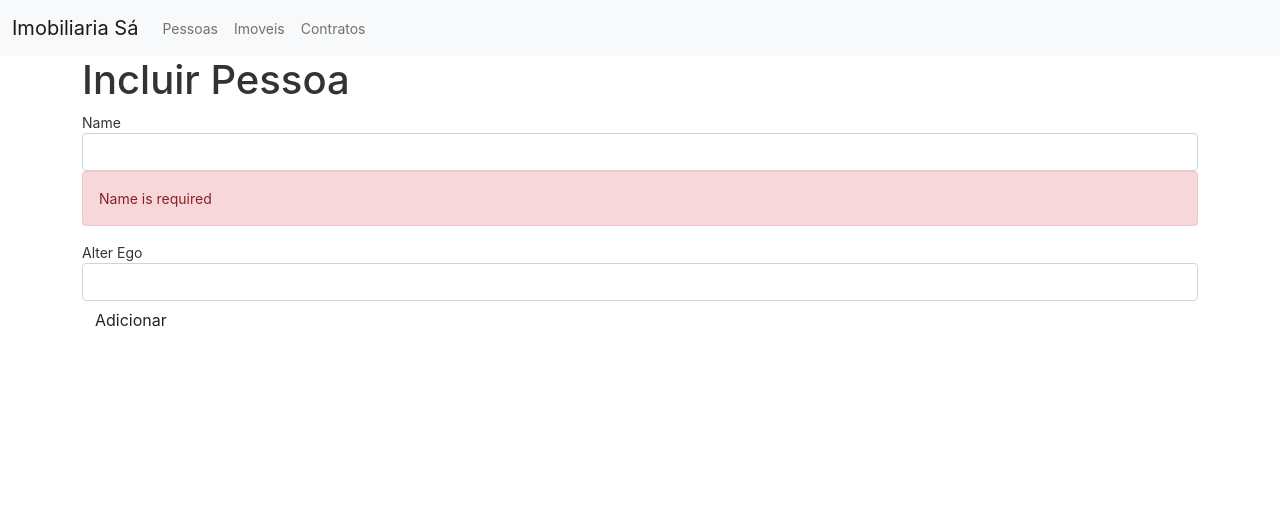
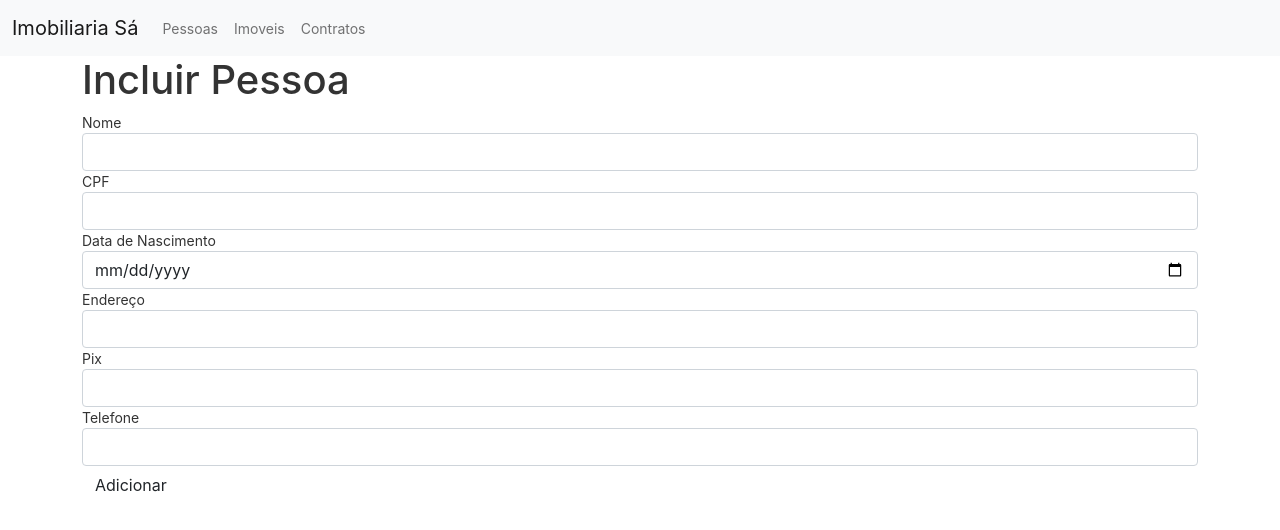
Before and after one commit to cclebber/imobiliaria-sa-front, an Angular app: page /pessoas-incluir in a window 1280 px wide. Shown: the top 530 px of the page. Built offline with nearby package versions, Linux system fonts and the light colour scheme.

Commit message:
envio de formulário de pessoas

```diff
--- a/src/app/imoveis-incluir/imoveis-incluir.component.html
+++ b/src/app/imoveis-incluir/imoveis-incluir.component.html
@@ -42,7 +42,7 @@
         </div>
       </div>
 
-    <button type="button" class="btn btn-default">Adicionar</button>
+    <button type="button" class="btn btn-default" (click)="envia()">Adicionar</button>
 
   </form>
 
--- a/src/app/imoveis-incluir/imoveis-incluir.component.ts
+++ b/src/app/imoveis-incluir/imoveis-incluir.component.ts
@@ -1,4 +1,5 @@
 import { Component, OnInit } from '@angular/core';
+import { HttpClient } from '@angular/common/http';
 
 @Component({
   selector: 'app-imoveis-incluir',
@@ -7,9 +8,21 @@ import { Component, OnInit } from '@angular/core';
 })
 export class ImoveisIncluirComponent implements OnInit {
 
-  constructor() { }
+  constructor(private http: HttpClient) {
+
+
+  }
 
   ngOnInit(): void {
+
+  }
+
+  envia() {
+
+    this.http.get('http:localhost:3000/pessoas').subscribe(data => {
+      console.info('teste 3333');
+      console.info(data);
+    })
   }
 
 }
--- a/src/app/pessoas-incluir/pessoas-incluir.component.html
+++ b/src/app/pessoas-incluir/pessoas-incluir.component.html
@@ -1,21 +1,38 @@
 <div class="container">
 <h1>Incluir Pessoa</h1>
 
-<form>
+<form [formGroup]="formpessoa" (ngSubmit)="onSubmit()">
     <div class="form-group">
-      <label for="name">Name</label>
-      <input type="text" class="form-control" id="name">
-      <div class="alert alert-danger">
-        Name is required
-      </div>
+      <label for="nome">Nome</label>
+      <input type="text" class="form-control" formControlName="nome">
     </div>
 
     <div class="form-group">
-      <label for="alterEgo">Alter Ego</label>
-      <input type="text" class="form-control" id="alterEgo">
+      <label for="cpf">CPF</label>
+      <input type="text" class="form-control" formControlName="cpf">
     </div>
 
-    <button type="button" class="btn btn-default"  (click)="onSubmit()">Adicionar</button>
+    <div class="form-group">
+      <label for="data_nascimento">Data de Nascimento</label>
+      <input type="date" class="form-control" formControlName="data_nascimento">
+    </div>
+
+    <div class="form-group">
+      <label for="endereco">Endereço</label>
+      <input type="text" class="form-control" formControlName="endereco">
+    </div>
+
+    <div class="form-group">
+      <label for="pix">Pix</label>
+      <input type="text" class="form-control" formControlName="pix">
+    </div>
+
+    <div class="form-group">
+      <label for="contato">Telefone</label>
+      <input type="tel" class="form-control" formControlName="contato">
+    </div>
+
+    <button type="submit" class="btn btn-default">Adicionar</button>
 
   </form>
 
--- a/src/app/pessoas-incluir/pessoas-incluir.component.ts
+++ b/src/app/pessoas-incluir/pessoas-incluir.component.ts
@@ -1,5 +1,6 @@
 import { Component, OnInit } from '@angular/core';
-import { Pessoa } from '../models/pessoa';
+import { HttpClient } from '@angular/common/http';
+import { FormBuilder, FormGroup } from "@angular/forms";
 
 @Component({
   selector: 'app-pessoas-incluir',
@@ -8,10 +9,19 @@ import { Pessoa } from '../models/pessoa';
 })
 
 export class PessoasIncluirComponent implements OnInit {
-
+  formpessoa: FormGroup;
   submitted = false;
 
-  constructor() { }
+  constructor(private http: HttpClient, public fb: FormBuilder) {
+    this.formpessoa = this.fb.group({
+      nome:'',
+      cpf:'',
+      data_nascimento:'',
+      endereco:'',
+      pix:'',
+      contato:''
+    })
+  }
 
   ngOnInit(): void {
   }
@@ -19,7 +29,15 @@ export class PessoasIncluirComponent implements OnInit {
   onSubmit() {
      this.submitted = true;
      console.info('teste');
+     let form = this.formpessoa.value;
+     form.contato=form.contato*1;
+     form.cpf=form.cpf*1;
+     form.data_nascimento=new Date(form.data_nascimento);
 
-    }
+     this.http.post('http://localhost:3000/pessoas', form).subscribe(data => {
+      console.info('teste 3333');
+      console.info(data);
+    })
+  }
 
 }
```
Also changed, not shown: src/app/app.module.ts (+8 -1 lines).
